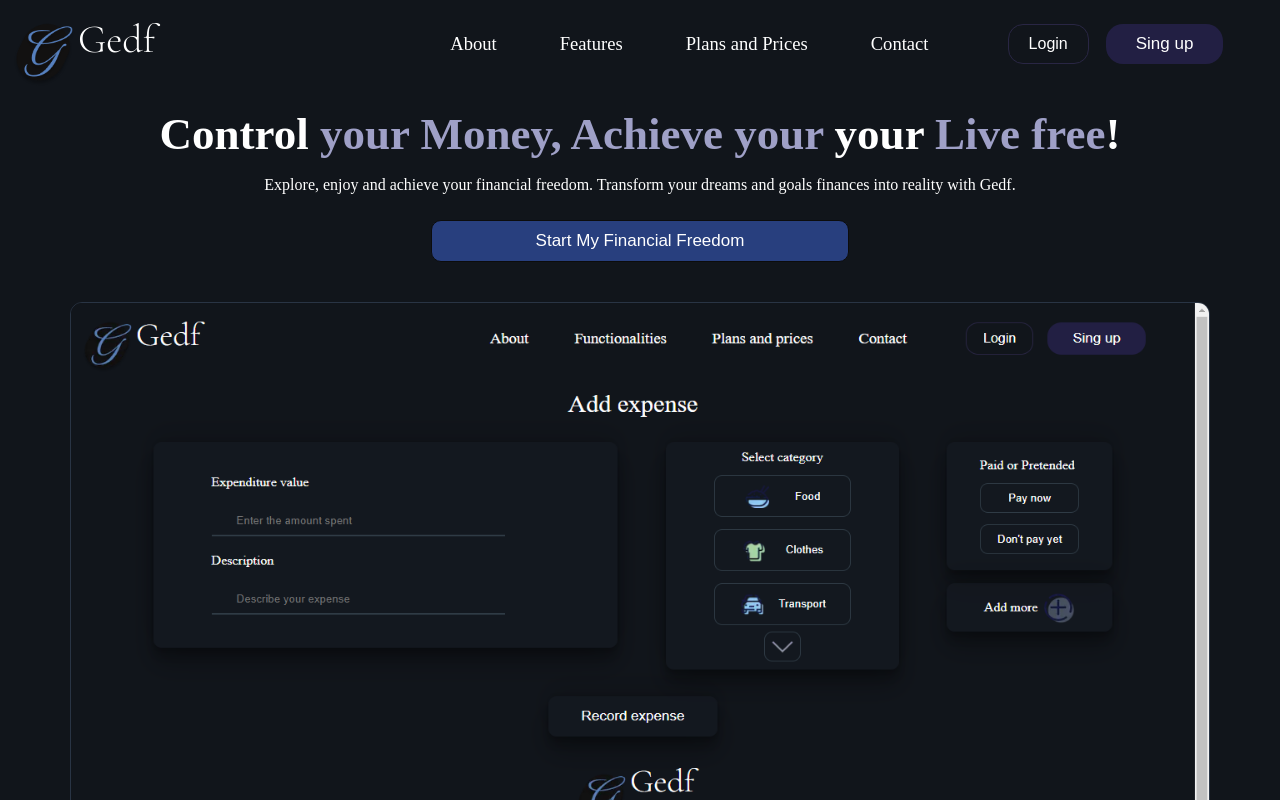
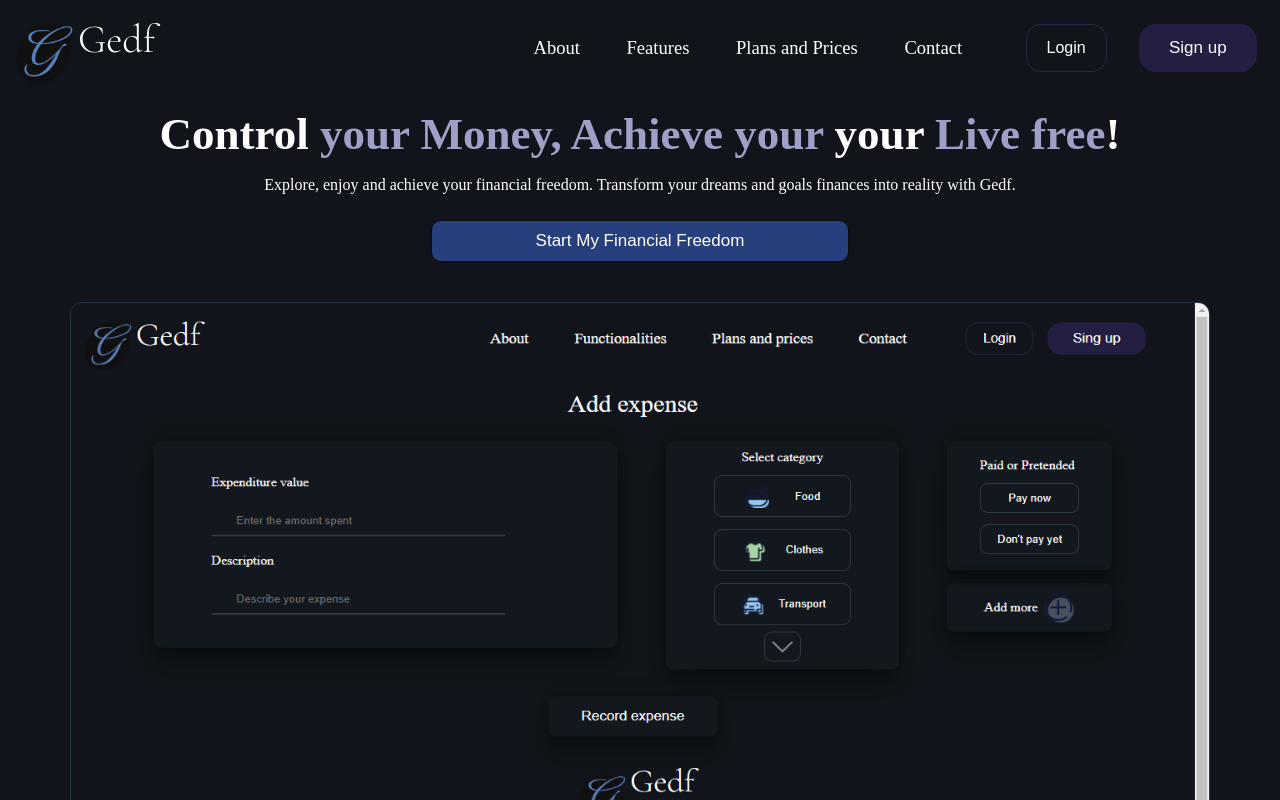
Before and after one commit to Jose-leandro/Gerenciador-Financeiro-Gedf, a Next.js app: page /en in a window 1280 px wide. Shown: the top 800 px of the page. Built offline with nearby package versions, Linux system fonts and the light colour scheme.

Commit message:
style: update header styles for accessibility and design improvements
- Fixed errors related to header styling
- Improve the accessibility
- Made design improvements to the header

```diff
--- a/app/components/header.jsx
+++ b/app/components/header.jsx
@@ -20,24 +20,23 @@ export default function Header(props) {
         <Image src="/img/logo.png" width={70} height={80} alt="logo do site" />
         <h1 className={` ${cormorant_garamond.className} ${styles.div__h1}`}>Gedf</h1>
       </div>
-      <div className={styles.menu} ref={divMenu}>
         {props.estadoUsuario ? (
-          <ul className={styles.div__ul}>
-            <li>Overview</li>
-            <li>Your performance</li>
-            <li>Learn how to use</li>
-            <li>Settings</li>
-            <li>About</li>
-            <li>Contact</li>
-          </ul>
+          <div className={styles.menu} ref={divMenu}>
+            <h1 className={styles.div__li}>Overview</h1>
+            <h2 className={styles.div__li}>Your performance</h2>
+            <h3 className={styles.div__li}>Learn how to use</h3>
+            <h4 className={styles.div__li}>Settings</h4>
+            <h5 className={styles.div__li}>About</h5>
+            <h6 className={styles.div__li}>Contact</h6>
+          </div>
         ) : (
           <>
-            <ul className={styles.div__ul}>
-              <li className={styles.div__li}>About</li>
-              <li className={styles.div__li}>Features</li>
-              <li className={styles.div__li}>Plans and Prices</li>
-              <li className={styles.div__li}>Contact</li>
-            </ul>
+          <div className={styles.menu} ref={divMenu}>
+            <h1 className={styles.div__li}>About</h1>
+            <h2 className={styles.div__li}>Features</h2>
+            <h3 className={styles.div__li}>Plans and Prices</h3>
+            <h4 className={styles.div__li}>Contact</h4>
+          </div>
 
             <div className={styles.menu__usuario}>
               <button className={styles.usuario__login}>
@@ -45,12 +44,11 @@ export default function Header(props) {
               </button>
 
               <button className={styles.usuario__sing}>
-                Sing up
+                Sign up
               </button>
             </div>
           </>
         )}
-      </div>
     </div>
   );
 }
--- a/package.json
+++ b/package.json
@@ -17,6 +17,7 @@
     "@testing-library/react": "^14.1.2",
     "caniuse-lite": "^1.0.30001397",
     "cross-env": "^7.0.3",
+    "dompurify": "^3.1.6",
     "dotenv": "^16.3.1",
     "eslint-config-next": "^14.0.4",
     "module": "^1.1.0",
--- a/src/Sass/header.module.sass
+++ b/src/Sass/header.module.sass
@@ -11,34 +11,30 @@
     font-size: 40px
     margin-top: 7px
 
-.div__ul
-    display: flex
-    justify-content: space-evenly
-    width: 80%
-    height: 40px
-    align-items: center
-
 .div__li
     font-weight: 500
     font-size: 18.6px
-
+    margin-left: 2.5em
 
 .menu
-    width: 70%
+    width: 74%
     displey: flex
-    justify-content: space-evenly
+    align-items: center
+    justify-content: flex-end
+    margin-right: 2em
 
 .menu__usuario
     margin-left: 1em
-    margin-top: 1em
-    width: 35%
-    displey: flex
+    width: 24%
+    display: flex
+    align-items: center
     justify-content: space-evenly
 
 .usuario__login
     background-color: transparent
-    padding: 10px 20px
+    padding: 5px 20px
     border-radius: 15px
+    height: 60%
     font-size: 16px
     border: 1px #292644 solid
     &:hover
@@ -48,7 +44,8 @@
 .usuario__sing
     background-color: #221f43
     border: none
-    padding: 10px 30px
+    height: 60%
+    padding: 5px 30px
     border-radius: 17px
     font-size: 17px
     margin-left: 1em
```
Also changed, not shown: 1 other file (tests, documents, lock files or other folders).
